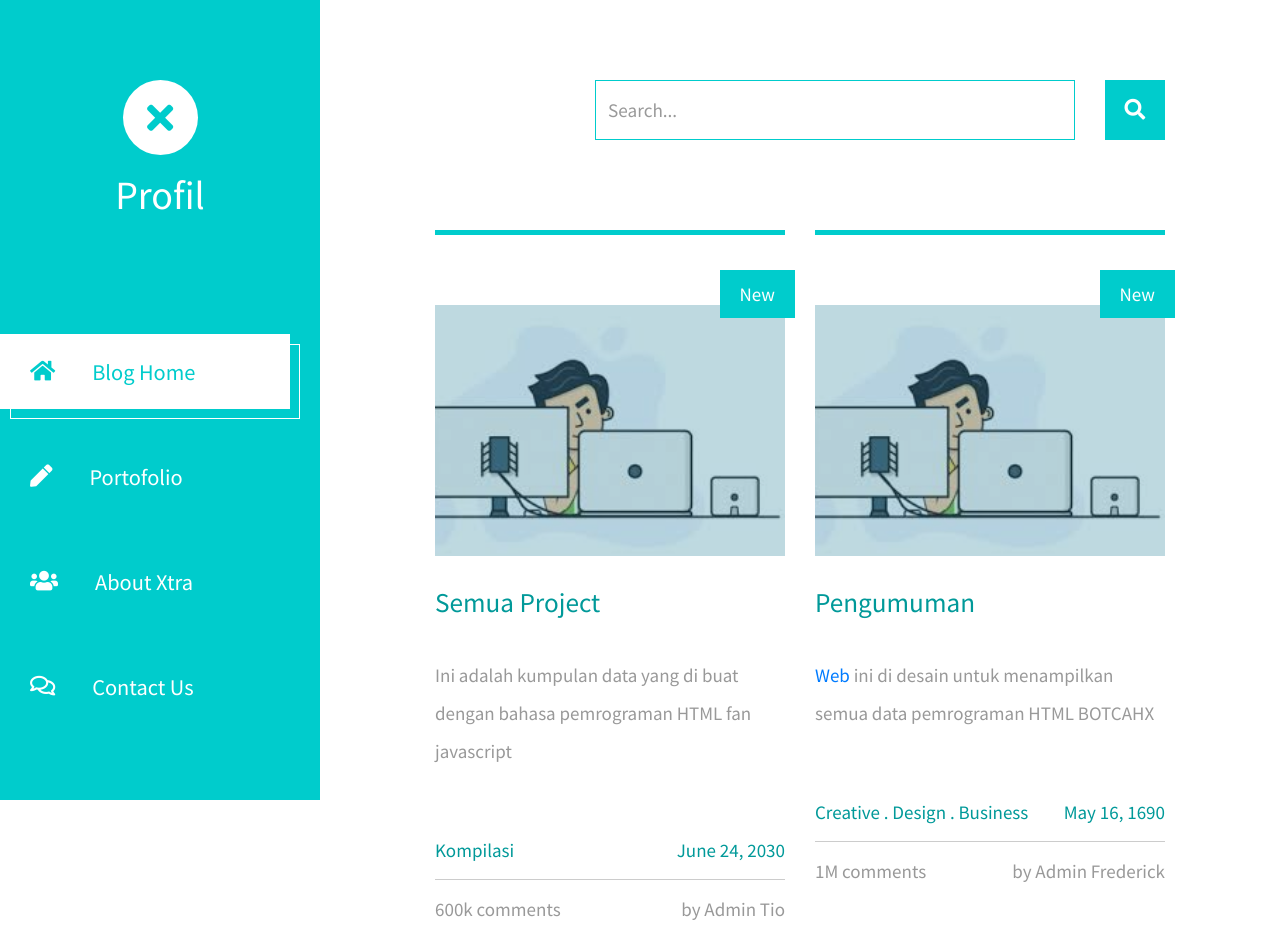
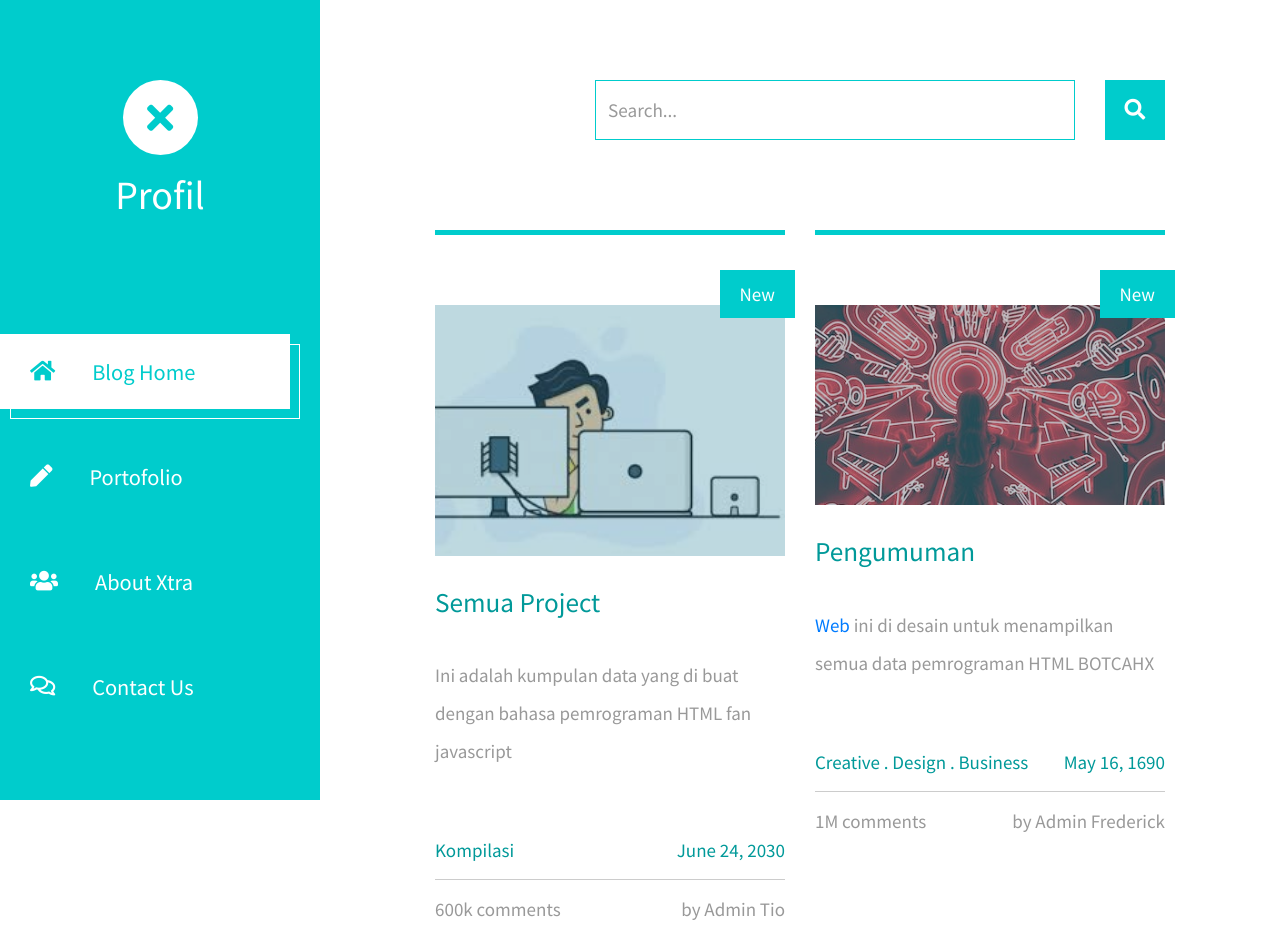
Before and after one commit to foursbill/Website, a plain HTML site: page index.html in a window 1280 px wide. Shown: the top 931 px of the page. Drawn offline with Linux system fonts and the light colour scheme.

Commit message:
Update index.html

```diff
--- a/index.html
+++ b/index.html
@@ -95,7 +95,7 @@ https://templatemo.com/tm-553-xtra-blog
                     <hr class="tm-hr-primary">
                     <a href="one.html" class="effect-lily tm-post-link tm-pt-60">
                         <div class=" tm-post-link-inner">
-                            <img src="img/edit.jpeg" alt="Image" class="img-fluid">
+                            <img src="img/img-03.jpg" alt="Image" class="img-fluid">
                         </div>
                         <span class="position-absolute tm-new-badge">New</span>
                         <h2 class="tm-pt-30 tm-color-primary tm-post-title">Pengumuman</h2>
```
